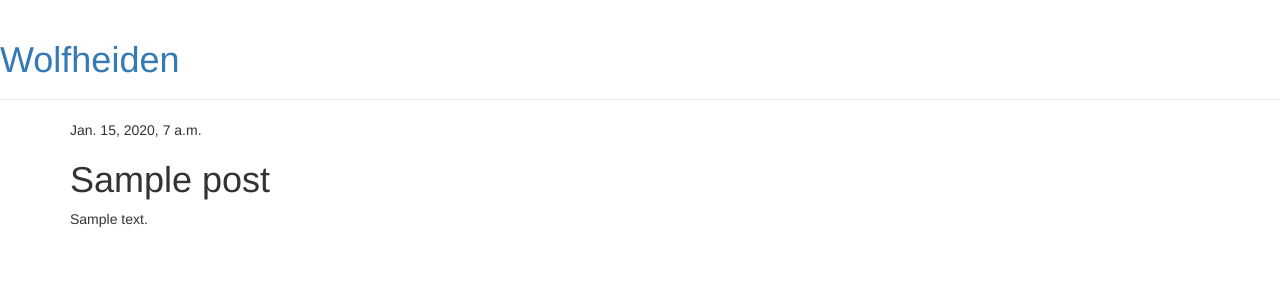
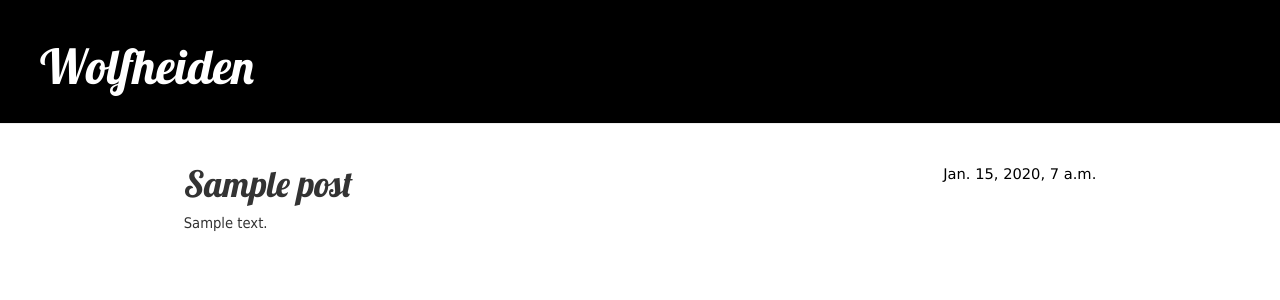
Before and after one commit to Mushirou/first-blog-test, a Django app: page /post/1/ in a window 1280 px wide. Shown: the top 300 px of the page. Run offline with Django 3.2, Linux system fonts and the light colour scheme; tables that the repository leaves empty hold one stand-in row (values such as "Sample post"); some libraries are stand-ins or nearby versions.

Commit message:
CSS ADDed

```diff
--- /dev/null
+++ b/blog/static/css/blog.css
@@ -0,0 +1,62 @@
+.page-header
+{
+    background-color: #000000;
+    margin-top: 0;
+    padding: 20px 20px 20px 40px;
+}
+
+.page-header h1, .page-header h1 a, .page-header h1 a:visited, .page-header h1 a:active
+{
+    color: #ffffff;
+    font-size: 36pt;
+    text-decoration: none;
+}
+
+.colunm-md-8
+{
+		margin-left: 11%;
+		margin-right: 11%;
+}
+
+
+h1, h2, h3, h4
+{
+    font-family: 'Lobster', cursive;
+}
+
+.date
+{
+    float: right;
+    color: #000000;
+		font-family: 'Verdana';
+}
+
+.save
+{
+    float: right;
+}
+
+.post-form textarea, .post-form input
+{
+    width: 100%;
+}
+
+.top-menu, .top-menu:hover, .top-menu:visited
+{
+    color: #ffffff;
+    float: right;
+    font-size: 26pt;
+    margin-right: 20px;
+}
+
+.post {
+    margin-bottom: 70px;
+		font-family: 'Tahoma';
+		font-size: 11pt;
+}
+
+.post h1 a, .post h1 a:visited
+{
+    color: #ff1E0E;
+		font-family: 'Lobster', cursive;
+}
--- a/blog/templates/blog/base.html
+++ b/blog/templates/blog/base.html
@@ -15,7 +15,7 @@
 
 				<div class="content container">
 						<div class="row">
-								<div class="col-md-8">
+								<div class="colunm-md-8">
 										{% block content %}
 										{% endblock %}
 								</div>
```
Also changed, not shown: blog/static/css/blog2.css (added, +62 -0 lines), 1 other file.
